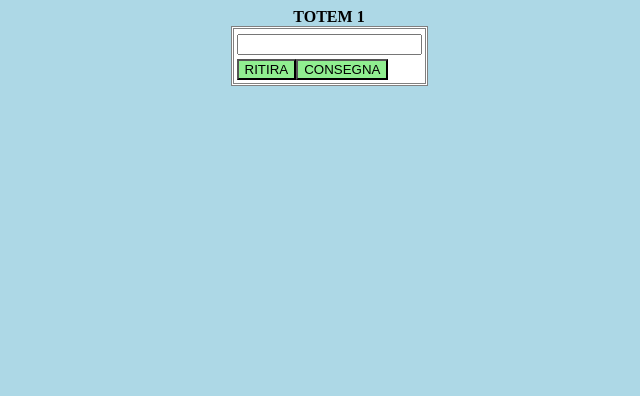
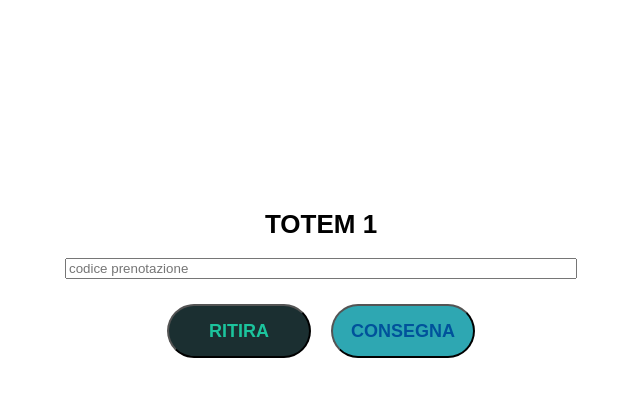
Before and after one commit to Tod-dev/SmartLibrary-IOT, a website: page bridge/totem.html in a window 1280 px wide. Shown: the whole page, without its empty margins (319-959 px from the left). Drawn offline with Linux system fonts and the light colour scheme.

Commit message:
nuova pagina html

```diff
--- a/bridge/totem.html
+++ b/bridge/totem.html
@@ -2,78 +2,149 @@
   <head>
     <title>SMART LIBRARY</title>
     <style>
-body{
-	width: 100%;
-    height: 100%;
-	background-color: lightblue;
-}
-button{
-	background-color: lightgreen;
-}
-table{
-
-	border-style: double;
-	background-color: white;
-}
-caption{
-	font-weight: bold;
-}
-.main{
+      table {
         display: flex;
         flex-direction: column;
         justify-content: center;
         align-items: center;
+        border-style: double;
+        width: 30vw;
+      }
+      caption {
+        font-weight: bold;
+      }
+      .main {
+        display: flex;
+        flex-direction: column;
+        justify-content: center;
+        align-items: center;
+        margin-top: 15vw;
+      }
+      #idprenotazione{
+        width: 40vw;
+        margin-bottom: 2vw;
+      }
+      .buttonContainer{
+        display: flex;
+        flex-direction: row;
+        gap: 20px;
+        margin-bottom: 2vw;
+      }
+
+      .bottone {
+
+        border-radius: 50px;
+        display: flex;
+        justify-content: center;
+        align-items: center;
+        height: 3em;
+        width: 8em;
+        font-size: large;
+        font-weight: 600;
+        cursor: pointer;
+
+        }
+        .verde{
+            color: #1cc49d;
+            background-color: #1b2f31;
+        }
+        .blue{
+            color: #00529B;
+            background-color: #2ea7b2;
+        }
+        body{
+			font-family: Arial, Helvetica, sans-serif;
+			font-size: 13px;
+		}
+		.info, .success, .warning, .error, .validation {
+			border: 1px solid;
+			margin: 10px 0px;
+			padding: 15px 10px 15px 50px;
+			background-repeat: no-repeat;
+			background-position: 10px center;
+            cursor: pointer;
+		}
+        .success {
+			color: #4F8A10;
+			background-color: #DFF2BF;
+			background-image: url('https://i.imgur.com/Q9BGTuy.png');
+            visibility:hidden;
+		}
+		.warning {
+			color: #9F6000;
+			background-color: #FEEFB3;
+			background-image: url('https://i.imgur.com/Z8q7ww7.png');
+		}
+		.error{
+			color: #D8000C;
+			background-color: #FFBABA;
+			background-image: url('https://i.imgur.com/GnyDvKN.png');
+            visibility:hidden;
+		}
+        .info {
+			color: #00529B;
+			background-color: #BDE5F8;
+			background-image: url('https://i.imgur.com/ilgqWuX.png');
 		}
     </style>
     <script>
-    async function azione(stato){
-        var x1 = document.totem.idprenotazione.value;
-        //CONTROLLARE DATI
-        //alert(x1);
+      async function azione(stato) {
+        document.getElementById("ok").style.visibility = 'hidden';
+        document.getElementById("error").style.visibility = 'hidden'
+        var idprenotazione = document.getElementById("idprenotazione").value;
+        console.log("START "+stato +", idprenotazione:"+ idprenotazione)
 
-        url = "https://dead-teal-tiara.cyclic.app/PRENOTAZIONI/"+x1;
+        if(!idprenotazione){
+            document.getElementById("error").style.visibility = 'visible';
+            document.getElementById("error").innerHTML = "Errore, prenotazione non presente";
+            return;
+        }
+
+        url = "https://dead-teal-tiara.cyclic.app/PRENOTAZIONI/" + idprenotazione;
         const response = await fetch(url, {
-        method: 'PUT',
+          method: "PUT",
           headers: {
-        'Content-Type': 'application/json'
-        // 'Content-Type': 'application/x-www-form-urlencoded',
+            "Content-Type": "application/json",
           },
-        body: JSON.stringify({stato: stato})});
+          body: JSON.stringify({ stato: stato }),
+        });
         const r = await response.json();
         console.log(r);
-        return false;
+        if(response.ok){
+            document.getElementById("ok").style.visibility = 'visible';
+            document.getElementById("ok").innerHTML = r.json;
+        }else{
+            document.getElementById("error").style.visibility = 'visible';
+            document.getElementById("error").innerHTML = "Errore nell'inserimento della prenotazione "+ idprenotazione;
+        }
       }
 
-
-
+      function rimuovi(tipoMessaggio){
+        if(tipoMessaggio ==="ok"){
+            document.getElementById("ok").style.visibility = 'hidden'
+        }else{
+            document.getElementById("error").style.visibility = 'hidden'
+        }
+      }
     </script>
   </head>
 
   <body>
     <div class="main">
+      <h1>TOTEM 1</h1>
+      <input type="text" name="idprenotazione" id="idprenotazione" placeholder="codice prenotazione" />
 
-<form name="totem" action="totem.html" method="get">
-<table>
+      <div class="buttonContainer">
+        <button type="button" name="preleva" onclick="azione('prelevato')" class="bottone verde">
+          RITIRA
+        </button>
+        <button type="button" name="consegna" onclick="azione('consegnato')" class="bottone blue">
+          CONSEGNA
+        </button>
+      </div>
 
-<tr>
-	<caption>TOTEM 1</caption>
-</tr>
-<tr>
-    <td>
-        <input type="text" name="idprenotazione">
-    </td>
-</tr>
-<tr>
-	<td>
-
-		<button type="button" name="invia" onclick="azione('prelevato')">RITIRA
-        <button type="button" name="invia" onclick="azione('consegnato')">CONSEGNA
-	</td>
-</tr>
-
-
-</table>
-</form>
+      <p id="ok" class="success" onclick="rimuovi('ok')"></p>
+      <p id="error" class="error" onclick="rimuovi('error')"></p>
     </div>
   </body>
 </html>
```
Lines whose indentation alone changed are shown as unchanged.
